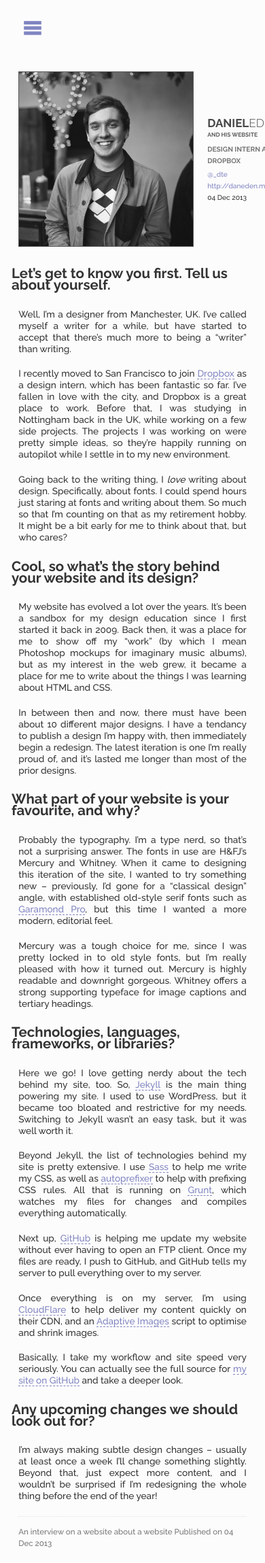
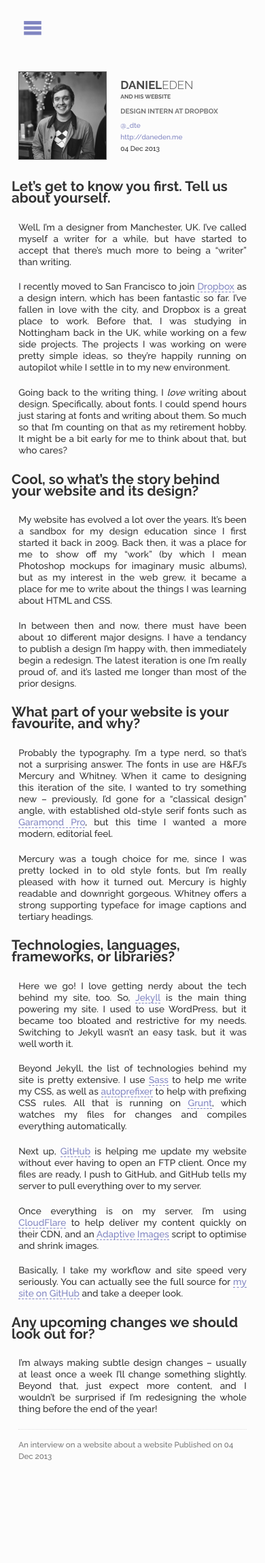
Before and after one commit to the-development/thedevelopment, a Jekyll site: the page built from index.html, in a window 390 px wide. Shown: the whole page at 68% size. Built offline with Jekyll 4.4.1, drawn with Linux system fonts in a browser that asks for light colours; Markdown is read by kramdown in place of the engine named in the settings.

Commit message:
Adjust dp for mobile devices

```diff
--- a/css/responsive.css
+++ b/css/responsive.css
@@ -44,6 +44,10 @@
 @media (max-width:640px) {
   #logo {
     max-width: 75px;
+  }
+
+  #dp {
+    max-width: 128px;
   }
 
   #post-title {
```
